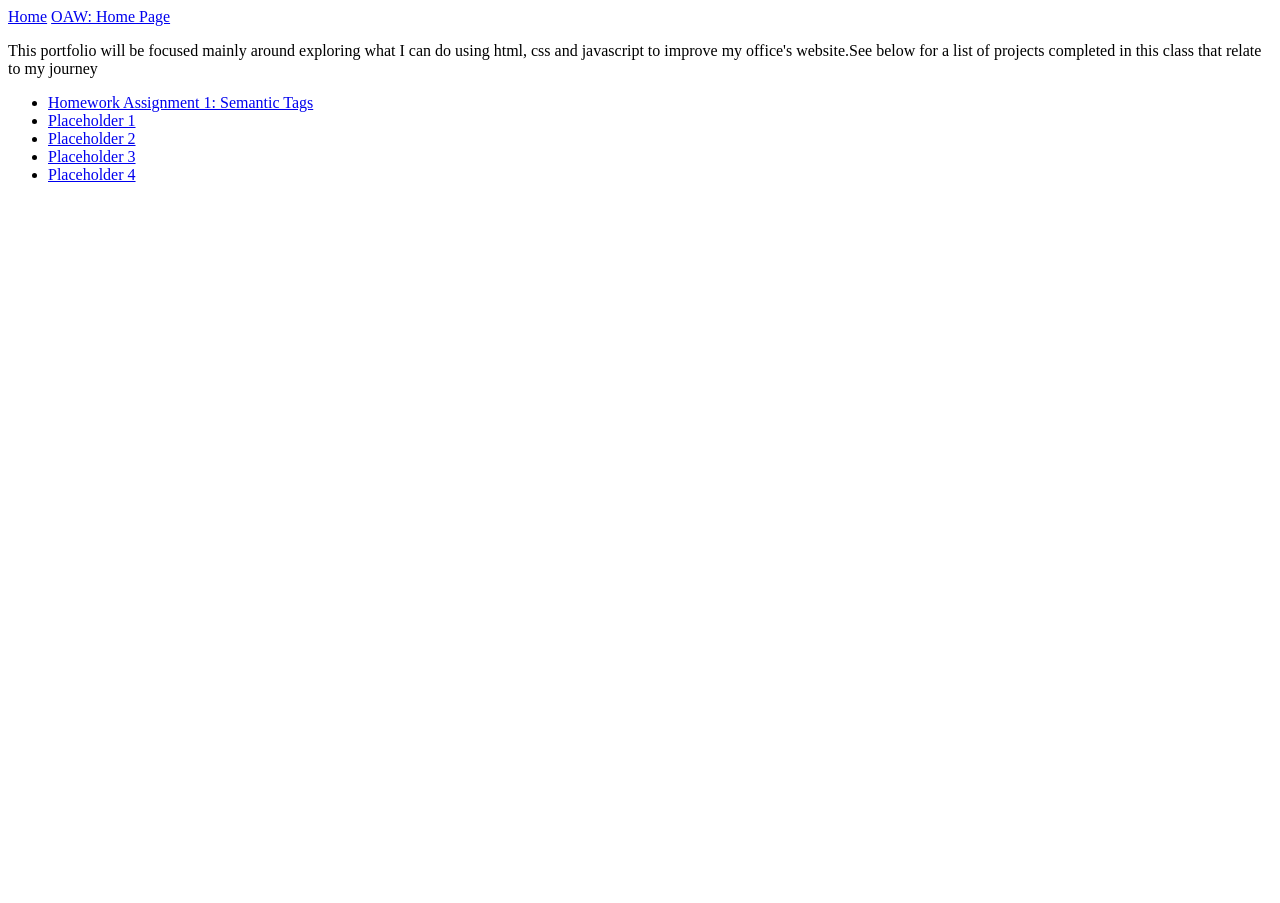
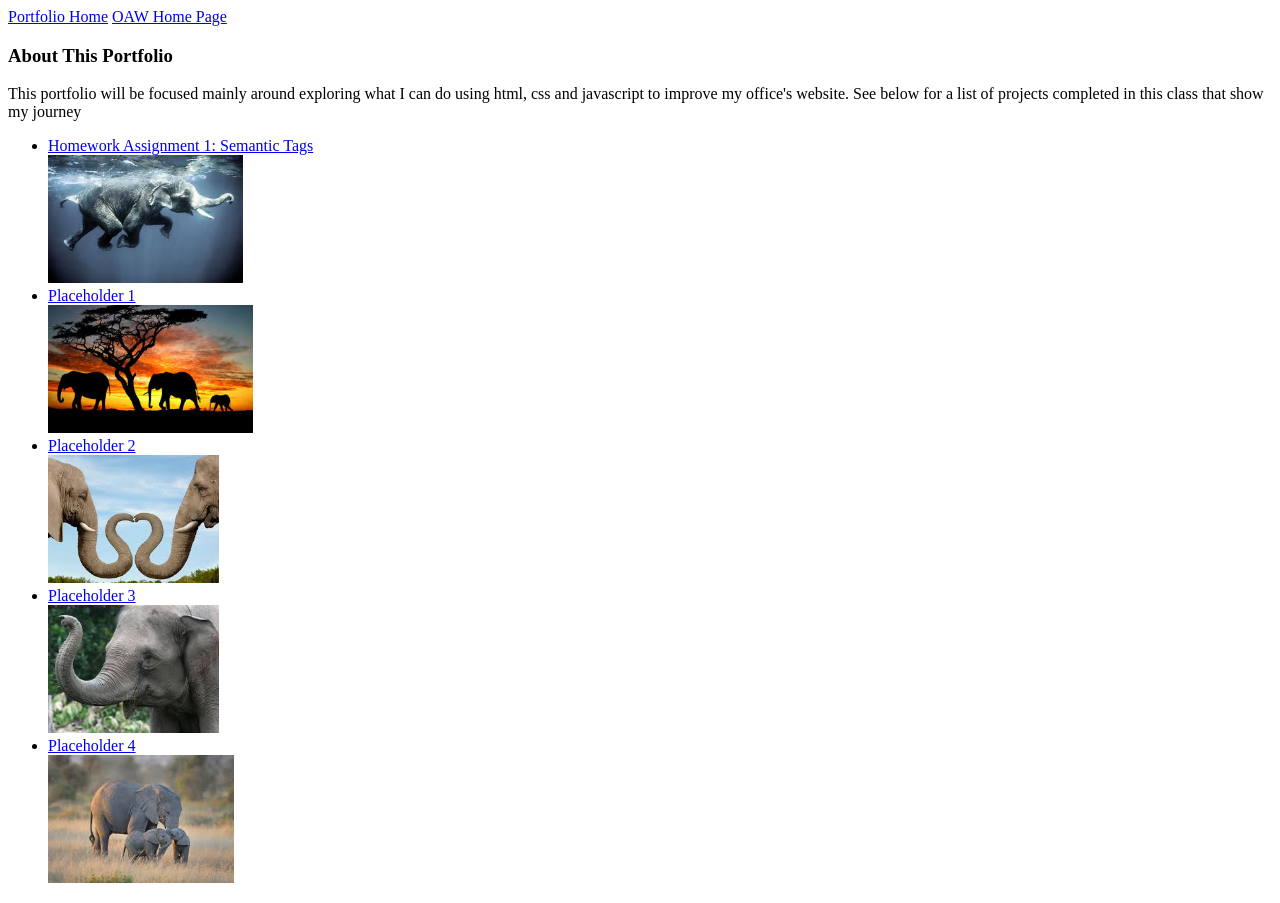
Before and after one commit to satsobek/portfolio, a plain HTML site: page index.html in a window 1280 px wide. Before the commit the page ends 800 px from the top, so only its background shows below. Drawn offline with Linux system fonts and the light colour scheme.

Commit message:
modifications to oaw.html

```diff
--- a/index.html
+++ b/index.html
@@ -6,19 +6,28 @@
   </head>
   <body>
     <nav>
-      <a href="XXX">Home</a>
-      <a href="XXX">OAW: Home Page</a>
+      <a href="index.html">Portfolio Home</a>
+      <a href="oaw.html">OAW Home Page</a>
     </nav>
+    <artcile>
+      <h3>About This Portfolio</h3>
         <p> This portfolio will be focused mainly around exploring what I can do
-      using html, css and javascript to improve my office's website.See below
-    for a list of projects completed in this class that relate to my journey</P>
+      using html, css and javascript to improve my office's website. See below
+    for a list of projects completed in this class that show my journey</P>
+        <nav>
             <ul>
-      <li><a href="https://github.com/satsobek/semantic_tags/blob/master/index.html">
-        Homework Assignment 1: Semantic Tags</a></li>
+            <li><a href="https://github.com/satsobek/semantic_tags/blob/master/index.html">Homework Assignment 1: Semantic Tags</a></li>
+              <img src="images/elephant-swimming.jpg" alt="Swimming Elephant" style="width:128xp;height:128px">
             <li><a href="https://thisisfake.html">Placeholder 1</li>
+              <img src="images/sunset.jpg" alt="HoverBoard" style="width:128xp;height:128px">
             <li><a href="https://uwnetid.sharepoint.com/sites/OAWRSS/electroniciacuc/Lists/HoverBoard%20Issue%20Log/AllItems.aspx">Placeholder 2</li>
+              <img src="images/love.jpg" alt="Elephant Love" style="width:128xp;height:128px">
             <li><a href="https://uwnetid.sharepoint.com/sites/OAWRSS/">Placeholder 3</li>
+              <img src="images/happy.jpg" alt="Happy Elephant" style="width:128xp;height:128px">
             <li><a href="https://hoverboard.washington.edu/">Placeholder 4</li>
+              <img src="images/babies.jpg" alt="Elephant Family" style="width:128xp;height:128px">
           </ul>
+        </nav>
+    <artcile>
   </body>
 </html>
```
Also changed, not shown: images/babies.jpg (added), images/elephant-swimming.jpg (added), images/happy.jpg (added), images/hoverboard-logo.png (added), images/love.jpg (added), images/oaw.png (added), images/sunset.jpg (added). Lines whose indentation alone changed are shown as unchanged.
